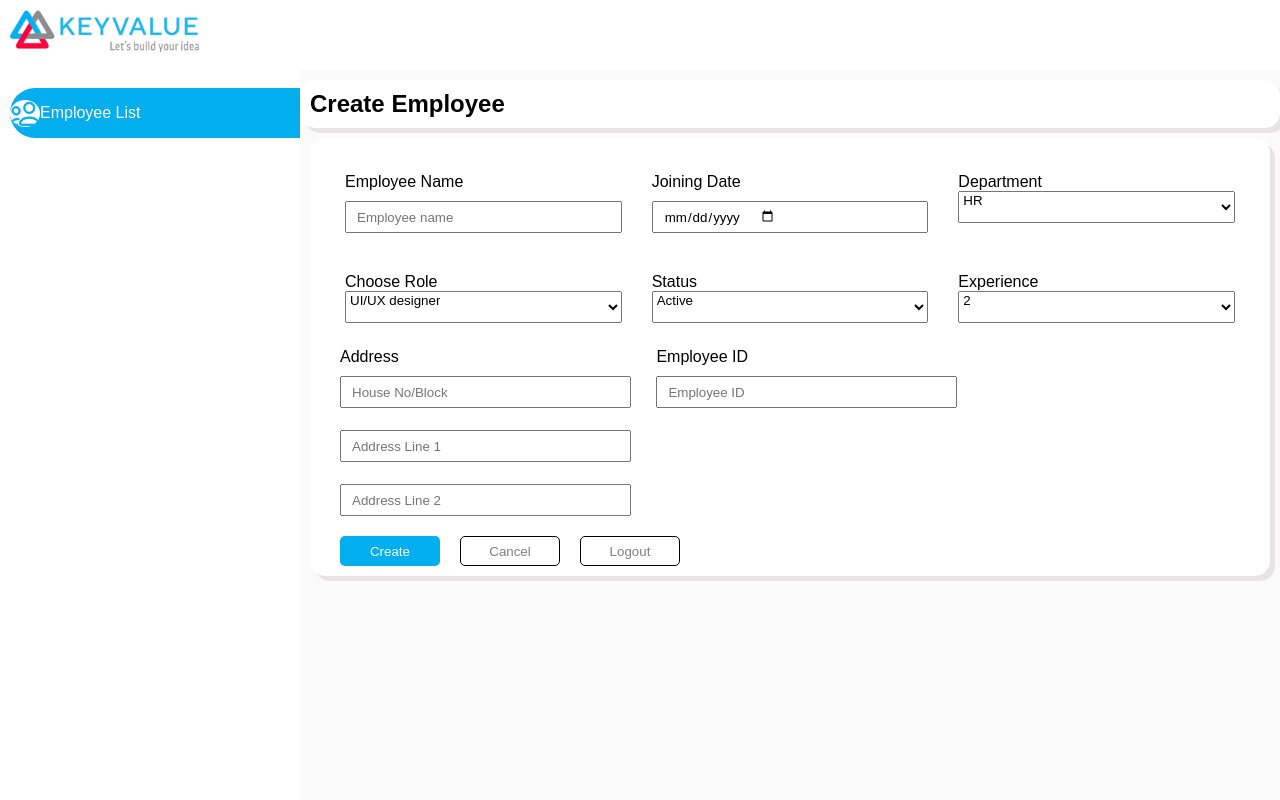
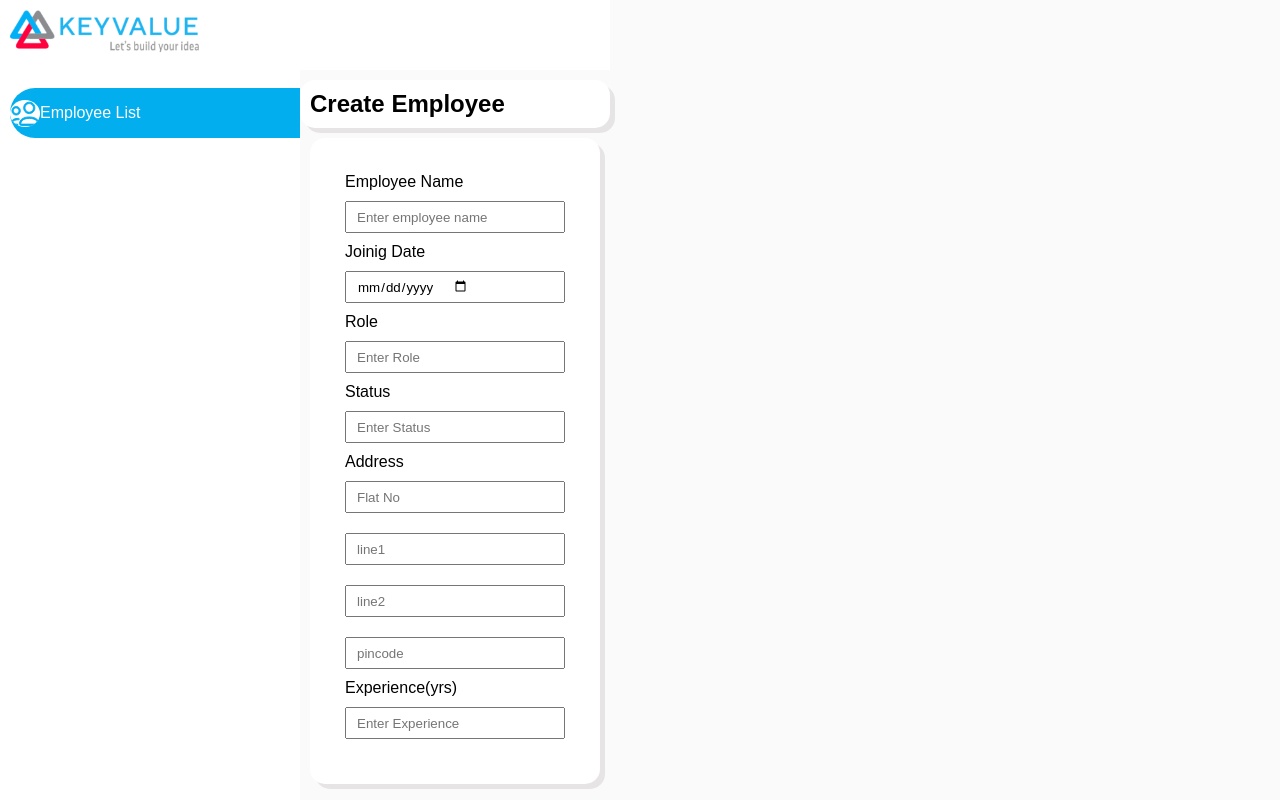
Before and after one commit to Abheda-kp/employee-app, a React (Vite) app: page /employees in a window 1280 px wide. Built offline with nearby package versions, Linux system fonts and the light colour scheme.

Commit message:
reverted to yday

```diff
--- a/src/component/dashboard/dashboard.tsx
+++ b/src/component/dashboard/dashboard.tsx
@@ -1,119 +1,49 @@
 import "./dashoboard.css";
-import moment from 'moment';
-import Select from "../select/select";
-import { useNavigate, useParams } from "react-router-dom";
-import InputField from "../inputfield/inputfield";
-import Button from "../button/button";
-
-import EmployeeData from "../dataset/dataset";
+import EmployeeForm from "../employeeform/employeeform";
+import { useState } from "react";
 
 const Dashboard = () => {
-  const navigate = useNavigate();
-  const handleClick = () => {
-    localStorage.setItem("isLoggedIn", "false");
-    navigate("/login");
-  };
-  const { id } = useParams();
+   const [values, setValues] = useState({
+    employeeName: "",
+    joiningDate: "",
+    Age: "",
+    Email: "",
+    experience: "",
+    department: "",
+    roles: "",
+  password:"",
+    status: "",
+    address: "",
+    flatNo: "",
 
-  console.log("id",id)
-  const values = EmployeeData();
-  const data=values.find((item)=>{
-      console.log(item.EmployeeID,id)
-          if(`:${item.EmployeeID}`===(id)){
+      FlatNO: "",
+      line1: "",
+      line2: "",
+      pincode: "",
 
-            return item
-          }
-  })
-  return (
+  });
 
-    <div className="body">
-      <div className="subpart">
-        <div className="flex-container">
-          <div className="form">
-            <InputField
-              type="text"
-              placeholder="Employee name"
-              label="Employee Name"
-              defaultVal={id?data?.EmployeeName:""}
-            ></InputField>
-          </div>
-          <div className="form">
-            <InputField
-              type="Date"
-              placeholder="Joining Date"
-              label="Joining Date"
-             defaultVal={id ? moment(data?.JoiningDate).format('YYYY-MM-DD') : ""}
-            ></InputField>
-          </div>
-          <div className="form">
-            <Select
-              options={["HR", "UX", "UI", "Developer"]}
-              // default_val={id?data?.Department:"Developer"}
-              label="Department"
+  return(
 
-            ></Select>
-          </div>
-          <div className="form">
-            <Select
-              options={["UI/UX designer", "Developer", "Tester"]}
-              default_val={id?data?.Role:"Choose Role"}
-              label="Choose Role"
-            ></Select>
-          </div>
-          <div className="form">
-            <Select
-              options={["Active", "Inactive", "Probation"]}
-              default_val=" Status"
-              label="Status"
-            ></Select>
-          </div>
-          <div className="form">
-            <Select
-              options={["0", "1", "2", "3", "4", "5", "6", "7", "8", "9"]}
-              default_val={id?data?.Experience:"2"}
-              label="Experience"
-            ></Select>
-          </div>
-        </div>
+   <div className="body">
+       <div className="subpart">
+       <div className="flex-container">
 
-        <div className="last-block">
-          <div className="parent">
-            <div className="address-block">
-              <InputField
-                type="text"
-                placeholder="House No/Block"
-                label="Address"
-                defaultVal={id?data?.Address.HouseNo:""}
-              ></InputField>
-              <InputField type="text" placeholder="Address Line 1" defaultVal={id?data?.Address.Line1:""}></InputField>
-              <InputField type="text" placeholder="Address Line 2" defaultVal={id?data?.Address.Line2:""}></InputField>
-            </div>
-            <div className="empid">
-              <InputField
-                type="text"
-                placeholder="Employee ID"
-                label="Employee ID"
-                defaultVal={id?data?.EmployeeID:""}
-                disabled={id ? true : false}
-              ></InputField>
-            </div>
+   <EmployeeForm values={values}
+   onChange={(field,value)=>{
+    setValues({...values,[field]:value})
+   }}/>
 
-          </div>
+   </div>
+   </div>
+   </div>
 
-          <div className="button-div">
-            <Button type="button" Text="Create" className="Create"></Button>
-            <Button type="button" Text="Cancel" className="cancel"></Button>
-            <Button
-              type="button"
-              Text="Logout"
-              className="cancel"
-              onClick={handleClick}
-            ></Button>
-          </div>
-        </div>
-      </div>
-    </div>
-  );
-};
 
-export default Dashboard;
+
+
+
+  )
+
+}
+
+export default Dashboard
--- a/src/component/dashboard/dashoboard.css
+++ b/src/component/dashboard/dashoboard.css
@@ -19,14 +19,7 @@
 
 }
 
-.form {
-  flex: 1 1 33%;
-  padding: 15px;
-  box-sizing: border-box;
-  min-width: 250px;
-  flex-direction: row;
 
-}
 .flex-container {
   display: flex;
   justify-content: space-between;
--- a/src/component/dataset/dataset.tsx
+++ b/src/component/dataset/dataset.tsx
@@ -8,6 +8,7 @@ const EmployeeData =()=>{
       Status: "Probation",
       Experience: "5 Years",
       Department:"UI/UX",
+      Age:23,
       Address:{
          HouseNo:"B12",
          Line1:"Church Street",
@@ -24,6 +25,7 @@ const EmployeeData =()=>{
       Status: "Active",
       Experience: "7 Years",
       Department:"Developer",
+       Age:23,
       Address:{
          HouseNo:"J9",
          Line1:"Winter Haze",
@@ -40,6 +42,7 @@ const EmployeeData =()=>{
       Status: "Inactive",
       Experience: "6 Years",
       Department:"HR",
+       Age:23,
       Address:{
          HouseNo:"B42",
          Line1:"pk house",
--- /dev/null
+++ b/src/component/employeeform/employeeform.css
@@ -0,0 +1,8 @@
+.form {
+  flex: 1 1 33%;
+  padding: 15px;
+  box-sizing: border-box;
+  min-width: 250px;
+  flex-direction: row;
+
+}
--- a/src/component/employeeform/employeeform.tsx
+++ b/src/component/employeeform/employeeform.tsx
@@ -1,5 +1,5 @@
 import InputField from "../inputfield/inputfield";
-
+import "./employeeform.css"
 const EmployeeForm = ({
   values,
   onChange,
@@ -11,18 +11,18 @@ const EmployeeForm = ({
     roles: string;
     status: string;
 
-    address: {
+
       flatNo: string;
       line1: string;
       line2: string;
       pincode: string;
-    };
+
   };
 
-  onChange: (field: string, value: string) => void;
+  onChange: (field: string, value:string) => void;
 }) => {
   return (
-    <div className="employee-detail-input-section">
+     <div className="form">
       <InputField
         id="emp-employeeNmae-input"
         label="Employee Name"
@@ -55,9 +55,28 @@ const EmployeeForm = ({
       <InputField
         id="Address"
         label="Address"
-        placeholder="Enter Address"
-        value={values.experience}
-        onChange={(e) => onChange("Address", e.target.value)}
+        placeholder="Flat No"
+        value={values.flatNo}
+        onChange={(e) => onChange("Flat No", e.target.value)}
+      />
+       <InputField
+        id="Address"
+        //label="Address"
+        placeholder="line1"
+        value={values.line1}
+        onChange={(e) => onChange("line1", e.target.value)}
+      />
+       <InputField
+        id="Address"
+        //label="Address"
+        placeholder="line2"
+        value={values.line2}
+        onChange={(e) => onChange("line2", e.target.value)}
+      />
+      <InputField
+      placeholder="pincode"
+      value={values.pincode}
+      onChange={(e) => onChange("pincode", e.target.value)}
       />
       <InputField
         id="emp-experience"
--- a/src/component/inputfield/inputfield.tsx
+++ b/src/component/inputfield/inputfield.tsx
@@ -15,7 +15,7 @@ const InputField = ({
   type?: string;
   placeholder?: string;
   label?: string;
-  onChange?: (event: React.ChangeEvent<HTMLInputElement>) => void;
+   onChange?:(e: React.ChangeEvent<HTMLInputElement>) => void;
   value?: string;
   ref?: React.RefObject<HTMLInputElement | null>;
   id?: string;
--- a/src/component/select/select.tsx
+++ b/src/component/select/select.tsx
@@ -6,20 +6,22 @@ const Select = ({
   label,
   onClick,
   onChange,
-  id
+  id,
+  value
 }: {
   options: string[];
   default_val?: string;
   label: string;
   onClick?:()=>void,
-  onChange?:(event:React.ChangeEvent<HTMLSelectElement>)=>void;
+  onChange?: (e: React.ChangeEvent<HTMLInputElement>) => void;
   id?:string
+  value?:string
 }) => {
   return (
     <>
       <label>{label}</label>
 
-      <select className="select" defaultValue={default_val} onClick={onClick} id={id} onChange={onChange}>
+      <select className="select" defaultValue={default_val} value={value} onClick={onClick} id={id} onChange={onChange} >
         {options.map((element) => (
           <option>{element}</option>
         ))}
```
Also changed, not shown: src/component/EmployeeForm.tsx (deleted, +0 -44 lines), src/component/inputfield/Input.tsx (added, +39 -0 lines).
